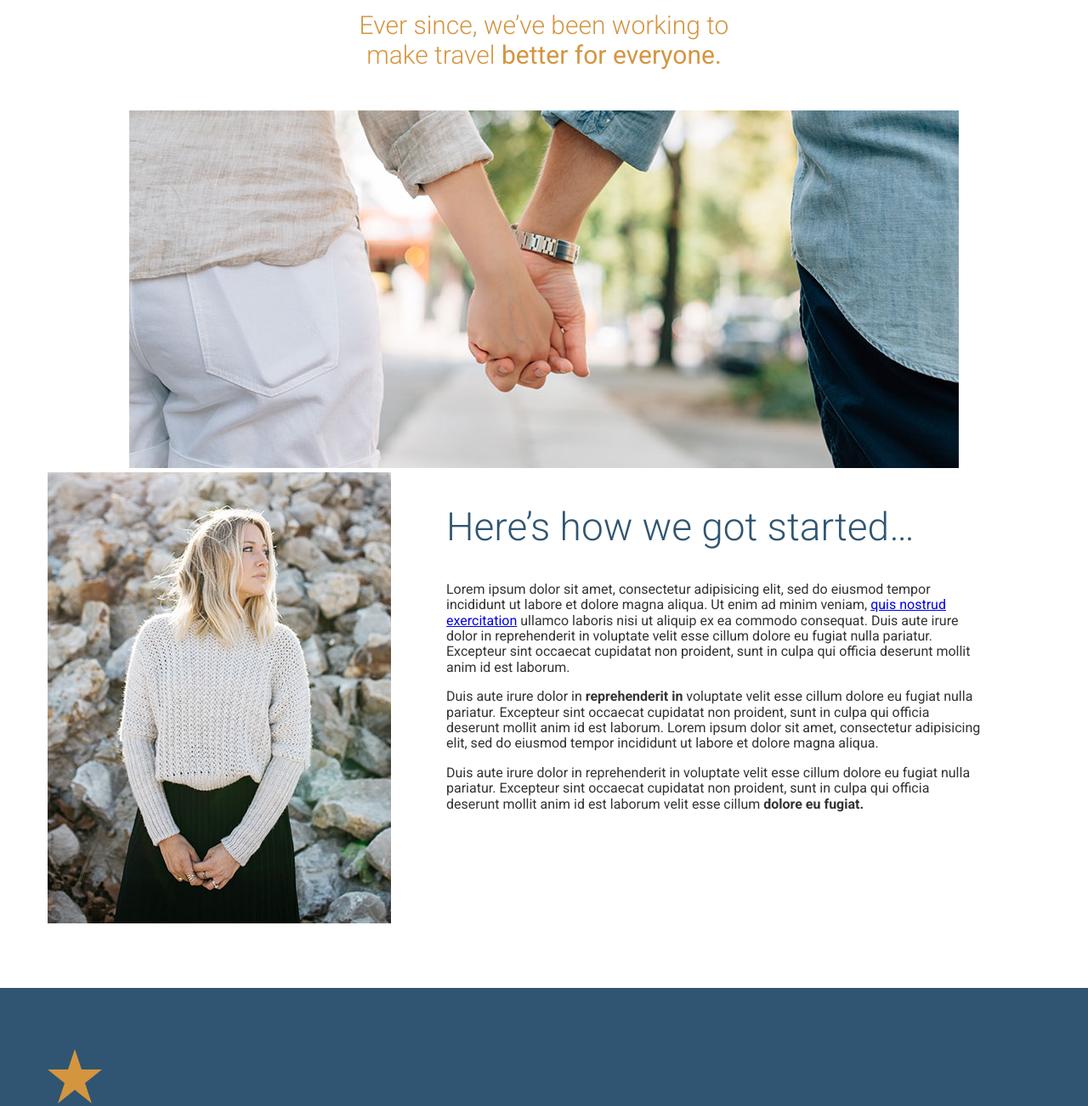
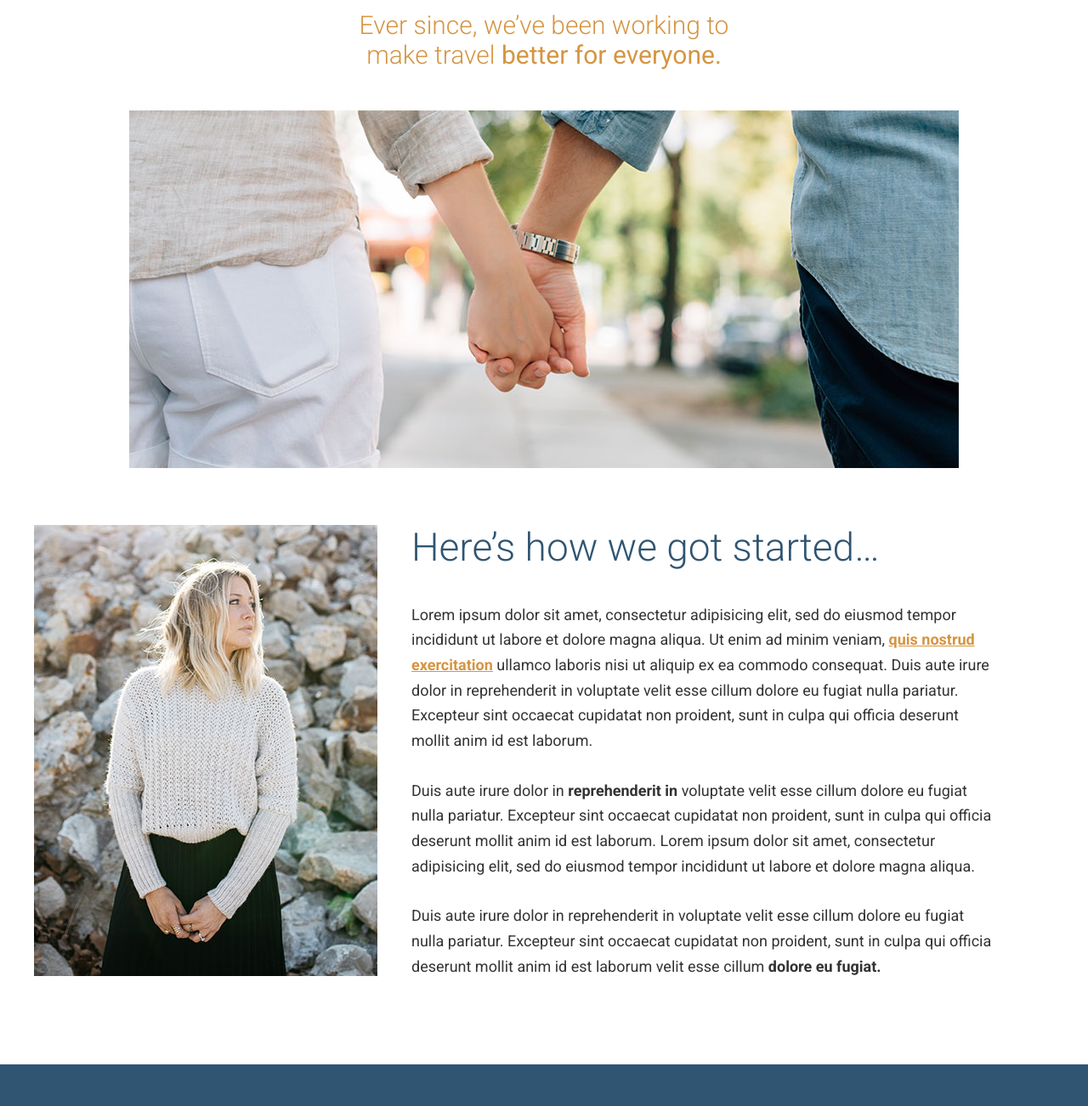
Before and after one commit to StephanOrgiazzi/eagle-view-escapes, a website: page app/index.html in a window 1280 px wide. Shown: the part 980-2282 px from the top of the page at 85% size. Drawn offline with Linux system fonts and the light colour scheme.

Commit message:
added more styles

```diff
--- a/app/assets/styles/base/_global.css
+++ b/app/assets/styles/base/_global.css
@@ -6,3 +6,7 @@ body {
     font-family: "Roboto" , sans-serif;
     color: #333;
 }
+
+a {
+    color: $mainOrange;
+}
--- /dev/null
+++ b/app/assets/styles/modules/_generic-content-container.css
@@ -0,0 +1,15 @@
+.generic-content-container {
+    p {
+        line-height: 1.65;
+        margin: 1.8rem 0;
+
+        @mixin atLarge {
+            font-size: 1.125rem;
+        }
+
+    }
+
+    p a {
+        font-weight: 700;
+    }
+}
--- a/app/assets/styles/modules/_headline.css
+++ b/app/assets/styles/modules/_headline.css
@@ -40,4 +40,10 @@
     &--b-margin-large {
         margin-bottom: 1.6em;
     }
+
+    @mixin atLarge {
+        &--margin-top {
+            margin-top: 0;
+        }
+    }
 }
--- a/app/assets/styles/modules/_image.css
+++ b/app/assets/styles/modules/_image.css
@@ -9,8 +9,8 @@
         width: 100%;
     }
 
-    @mixin atMedium {
-        &--medium-width-auto {
+    @mixin atLarge {
+        &--width-medium-auto {
             width: auto;
             max-width: auto;
         }
--- a/app/assets/styles/modules/_wrapper.css
+++ b/app/assets/styles/modules/_wrapper.css
@@ -1,6 +1,6 @@
 .wrapper {
     padding: 0 1rem;
-    max-width: 1200px;
+    max-width: 1232px;
     margin-left: auto;
     margin-right: auto;
 
@@ -12,4 +12,13 @@
         padding-left: 0;
         padding-right: 0;
     }
+
+    &--b-margin {
+        margin-bottom: 1rem;
+
+        @mixin atSmall {
+            margin-bottom: 3.875rem;
+        }
+    }
+
 }
--- a/app/assets/styles/styles.css
+++ b/app/assets/styles/styles.css
@@ -1,7 +1,7 @@
 @import "normalize.css";
-@import "base/_global";
 @import "base/_variables";
 @import "base/_mixins";
+@import "base/_global";
 @import "modules/_large-hero";
 @import "modules/_btn";
 @import "modules/_wrapper";
@@ -9,3 +9,4 @@
 @import "modules/_image";
 @import "modules/_headline";
 @import "modules/_row";
+@import "modules/_generic-content-container";
--- a/app/index.html
+++ b/app/index.html
@@ -50,18 +50,23 @@
     <div class="wrapper" >
       <h2 class="headline headline--centered headline--light headline--b-margin-small">The first trip we planned <strong>was our own.</strong></h2>
       <h3 class="headline headline--centered headline--orange headline--small headline--narrow headline--b-margin-large">Ever since, we&rsquo;ve been working to make travel <strong>better for everyone.</strong></h3>
-      <div class="wrapper wrapper--medium" >
-          <img src="assets/images/first-trip.jpg" alt="Couple walking down a street." class="image image--max-width-100">
+      <div class="wrapper wrapper--medium wrapper--b-margin" >
+          <img sizes="(min-width: 970px) 976px, 100vw" srcset="assets/images/first-trip-low-res.jpg 565w, assets/images/first-trip.jpg 976w, assets/images/first-trip-hi-dpi.jpg 1952w" alt="Couple walking down a street." class="image image--max-width-100">
       </div>
         <div class="row row--margins">
-          <div class="row__medium-4">
-              <img src="assets/images/our-start.jpg" alt="Our founder, Jane Doe" class="image image--width-100 image--medium-width-auto">
+          <div class="row__medium-4 row__medium-4--larger">
+              <picture>
+                  <source sizes="404px" srcset="assets/images/our-start.jpg 404w, assets/images/our-start-hi-dpi.jpg, 808w" media="(min-width: 1200px)" class="image image--width-100 image--width-medium-auto">
+                  <img srcset="assets/images/our-start-landscape.jpg 1150w, assets/images/our-start-landscape-hi-dpi.jpg 2300w" alt="Our founder, Jane Doe" class="image image--width-100 image--width-medium-auto">
+              </picture>
           </div>
-          <div class="row__medium-8">
-              <h2 class="headline">Here&rsquo;s how we got started&hellip;</h2>
-              <p>Lorem ipsum dolor sit amet, consectetur adipisicing elit, sed do eiusmod tempor incididunt ut labore et dolore magna aliqua. Ut enim ad minim veniam, <a href="#">quis nostrud exercitation</a> ullamco laboris nisi ut aliquip ex ea commodo consequat. Duis aute irure dolor in reprehenderit in voluptate velit esse cillum dolore eu fugiat nulla pariatur. Excepteur sint occaecat cupidatat non proident, sunt in culpa qui officia deserunt mollit anim id est laborum.</p>
-              <p>Duis aute irure dolor in <strong>reprehenderit in</strong> voluptate velit esse cillum dolore eu fugiat nulla pariatur. Excepteur sint occaecat cupidatat non proident, sunt in culpa qui officia deserunt mollit anim id est laborum. Lorem ipsum dolor sit amet, consectetur adipisicing elit, sed do eiusmod tempor incididunt ut labore et dolore magna aliqua.</p>
-              <p>Duis aute irure dolor in reprehenderit in voluptate velit esse cillum dolore eu fugiat nulla pariatur. Excepteur sint occaecat cupidatat non proident, sunt in culpa qui officia deserunt mollit anim id est laborum velit esse cillum <strong>dolore eu fugiat.</strong></p>
+          <div class="row__medium-8 row__medium-8--smaller">
+            <div class="generic-content-container">
+                <h2 class="headline headline--margin-top">Here&rsquo;s how we got started&hellip;</h2>
+                <p>Lorem ipsum dolor sit amet, consectetur adipisicing elit, sed do eiusmod tempor incididunt ut labore et dolore magna aliqua. Ut enim ad minim veniam, <a href="#">quis nostrud exercitation</a> ullamco laboris nisi ut aliquip ex ea commodo consequat. Duis aute irure dolor in reprehenderit in voluptate velit esse cillum dolore eu fugiat nulla pariatur. Excepteur sint occaecat cupidatat non proident, sunt in culpa qui officia deserunt mollit anim id est laborum.</p>
+                <p>Duis aute irure dolor in <strong>reprehenderit in</strong> voluptate velit esse cillum dolore eu fugiat nulla pariatur. Excepteur sint occaecat cupidatat non proident, sunt in culpa qui officia deserunt mollit anim id est laborum. Lorem ipsum dolor sit amet, consectetur adipisicing elit, sed do eiusmod tempor incididunt ut labore et dolore magna aliqua.</p>
+                <p>Duis aute irure dolor in reprehenderit in voluptate velit esse cillum dolore eu fugiat nulla pariatur. Excepteur sint occaecat cupidatat non proident, sunt in culpa qui officia deserunt mollit anim id est laborum velit esse cillum <strong>dolore eu fugiat.</strong></p>
+            </div>
           </div>
         </div>
       </div>
--- a/app/temp/styles/styles.css
+++ b/app/temp/styles/styles.css
@@ -460,6 +460,10 @@ body {
     color: #333;
 }
 
+a {
+    color: #d59541;
+}
+
 .large-hero {
     position: relative;
     border-bottom: 10px solid #2f5572;
@@ -551,9 +555,10 @@ body {
 
 .wrapper {
     padding: 0 1rem;
-    max-width: 1200px;
+    max-width: 1232px;
     margin-left: auto;
     margin-right: auto;
+
 }
 
 .wrapper--medium{
@@ -563,6 +568,17 @@ body {
 .wrapper .wrapper {
         padding-left: 0;
         padding-right: 0;
+    }
+
+.wrapper--b-margin {
+        margin-bottom: 1rem;
+    }
+
+@media (min-width: 530px) {
+
+.wrapper--b-margin {
+            margin-bottom: 3.875rem
+    }
     }
 
 .page-section {
@@ -591,8 +607,8 @@ body {
         width: 100%;
     }
 
-@media (min-width: 800px) {
-        .image--medium-width-auto {
+@media (min-width: 1200px) {
+        .image--width-medium-auto {
             width: auto;
             max-width: auto;
         }
@@ -648,7 +664,13 @@ body {
         margin-bottom: 1.6em;
     }
 
-@media (min-width: 800px) {
+@media (min-width: 1200px) {
+        .headline--margin-top {
+            margin-top: 0;
+        }
+    }
+
+@media (min-width: 1200px) {
 
 .row {
 
@@ -664,11 +686,37 @@ body {
         padding-right: 65px;
         }
 
-        .row--medium-4 {
+        .row__medium-4 {
             width: 33.33%;
         }
 
-        .row--medium-8 {
+        .row__medium-4--larger {
+            width: 37%;
+        }
+
+        .row__medium-8 {
             width: 66.66%;
         }
+
+        .row__medium-8--smaller {
+            width: 63%;
+        }
     }
+
+.generic-content-container p {
+        line-height: 1.65;
+        margin: 1.8rem 0;
+
+    }
+
+@media (min-width: 1200px) {
+
+.generic-content-container p {
+            font-size: 1.125rem
+
+    }
+    }
+
+.generic-content-container p a {
+        font-weight: 700;
+    }
```
Also changed, not shown: app/assets/styles/modules/_row.css (+11 -3 lines).
